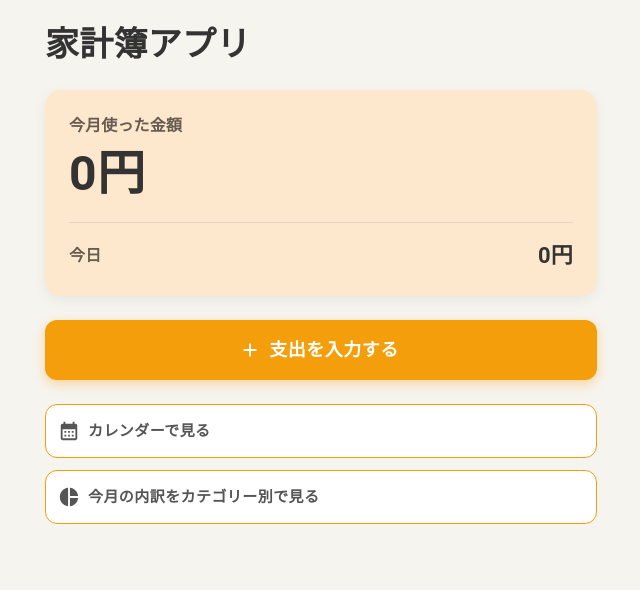
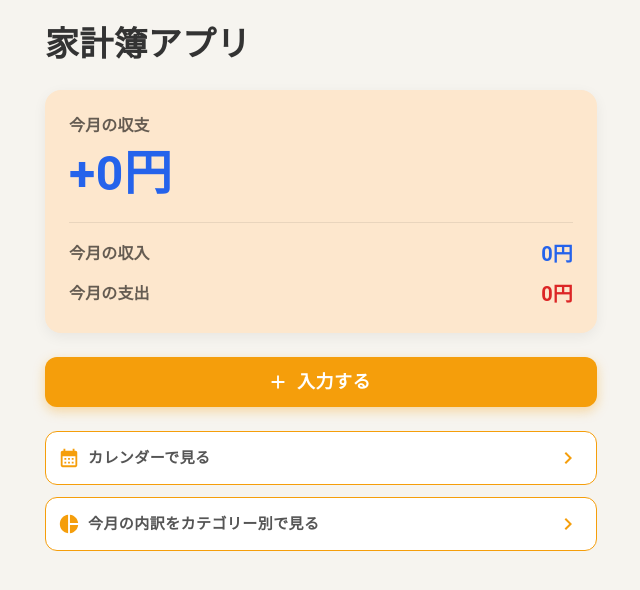
Before and after one commit to ryusei-yaku/kakeibo-app, a React (Vite) app: page / in a window 1280 px wide. Shown: the top 590 px of the page, without its empty margins (319-959 px from the left). Built offline with nearby package versions, Linux system fonts and the light colour scheme; no server answers; the database is empty.

Commit message:
ホーム画面の見た目を調整

```diff
--- a/src/features/home/HomePage.tsx
+++ b/src/features/home/HomePage.tsx
@@ -1,5 +1,6 @@
 import AddIcon from "@mui/icons-material/Add";
 import CalendarMonthIcon from "@mui/icons-material/CalendarMonth";
+import ChevronRightIcon from "@mui/icons-material/ChevronRight";
 import PieChartIcon from "@mui/icons-material/PieChart";
 import {
     Box,
@@ -10,8 +11,8 @@ import {
     Stack,
     Typography
 } from "@mui/material";
-import dayjs from "../../lib/dayjs"
 import { useNavigate } from "react-router-dom";
+import dayjs from "../../lib/dayjs";
 import type { Expense } from "../../types/expense";
 
 type HomePageProps = {
@@ -22,22 +23,39 @@ function formatYen(amount: number) {
     return `${amount.toLocaleString()}円`;
 }
 
+function formatBalance(amount: number) {
+    const sign = amount >= 0 ? "+" : "";
+    return `${sign}${amount.toLocaleString()}円`;
+}
+
 function HomePage({ expenses }: HomePageProps) {
     const navigate = useNavigate();
 
-    //今日の日付作成
-    const today = dayjs().format("YYYY-MM-DD");
     const currentMonth = dayjs().format("YYYY-MM");
 
-    const todayTotal = expenses
-        //今日の支出だけを取り出す
-        .filter((expense) => expense.date === today)
-        //取り出した支出の金額を合計する
+    // 今月の支出合計を計算する
+    const monthExpenseTotal = expenses
+        .filter(
+            (expense) =>
+                expense.date.startsWith(currentMonth) &&
+                expense.type === "expense"
+        )
         .reduce((sum, expense) => sum + expense.amount, 0);
 
-    const monthTotal = expenses
-        .filter((expense) => expense.date.startsWith(currentMonth))
+    // 今月の収入合計を計算する
+    const monthIncomeTotal = expenses
+        .filter(
+            (expense) =>
+                expense.date.startsWith(currentMonth) &&
+                expense.type === "income"
+        )
         .reduce((sum, expense) => sum + expense.amount, 0);
+
+    // 今月の収支を計算する
+    const monthBalance = monthIncomeTotal - monthExpenseTotal;
+
+    // 収支がプラスなら青、マイナスなら赤にする
+    const balanceColor = monthBalance >= 0 ? "#2563eb" : "#dc2626"
 
     return (
         <Box sx={{ minHeight: "100vh", backgroundColor: "#f6f4ef", py: 3 }}>
@@ -73,7 +91,7 @@ function HomePage({ expenses }: HomePageProps) {
                                     fontWeight: "bold",
                                 }}
                             >
-                            今月使った金額
+                                今月の収支
                             </Typography>
 
                             <Typography
@@ -81,18 +99,24 @@ function HomePage({ expenses }: HomePageProps) {
                                 sx={{
                                     mt: 1,
                                     fontWeight: "bold",
-                                color: "#333333",
+                                    color: balanceColor,
                                     letterSpacing: 0.5,
                                 }}
                             >
-                            {formatYen(monthTotal)}
+                                {formatBalance(monthBalance)}
                             </Typography>
 
-                        <Box
+                            <Stack
+                                spacing={1.2}
                                 sx={{
                                     mt: 2.5,
                                     pt: 2,
                                     borderTop: "1px solid rgba(0, 0, 0, 0.08)",
+                                }}
+                            >
+                                {/* 今月の収入 */}
+                                <Box
+                                    sx={{
                                         display: "flex",
                                         justifyContent: "space-between",
                                         alignItems: "center",
@@ -105,19 +129,50 @@ function HomePage({ expenses }: HomePageProps) {
                                             fontWeight: "bold",
                                         }}
                                     >
-                                今日
+                                        今月の収入
                                     </Typography>
 
                                     <Typography
                                         sx={{
-                                    fontSize: 22,
+                                            fontSize: 20,
                                             fontWeight: "bold",
-                                    color: "#333333",
+                                            color: "#2563eb",
                                         }}
                                     >
-                                {formatYen(todayTotal)}
+                                        {formatYen(monthIncomeTotal)}
                                     </Typography>
                                 </Box>
+
+                                {/* 今月の支出 */}
+                                <Box
+                                    sx={{
+                                        display: "flex",
+                                        justifyContent: "space-between",
+                                        alignItems: "center",
+                                        gap: 2,
+                                    }}
+                                >
+                                    <Typography
+                                        sx={{
+                                            color: "text.secondary",
+                                            fontWeight: "bold",
+                                        }}
+                                    >
+                                        今月の支出
+                                    </Typography>
+
+                                    <Typography
+                                        sx={{
+                                            fontSize: 20,
+                                            fontWeight: "bold",
+                                            color: "#dc2626",
+                                        }}
+                                    >
+                                        {formatYen(monthExpenseTotal)}
+                                    </Typography>
+                                </Box>
+
+                            </Stack>
                         </CardContent>
                     </Card>
 
@@ -129,7 +184,7 @@ function HomePage({ expenses }: HomePageProps) {
                         onClick={() => navigate("/expenses/new")}
                         startIcon={<AddIcon />}
                         sx={{
-                        py: 1.8,
+                            py: 1.2,
                             borderRadius: 3,
                             fontSize: 18,
                             fontWeight: "bold",
@@ -140,7 +195,7 @@ function HomePage({ expenses }: HomePageProps) {
                             },
                         }}
                     >
-                    支出を入力する
+                        入力する
                     </Button>
 
                     {/* メニュー */}
@@ -149,7 +204,7 @@ function HomePage({ expenses }: HomePageProps) {
                             variant="outlined"
                             size="large"
                             fullWidth
-                        startIcon={<CalendarMonthIcon />}
+                            startIcon={<CalendarMonthIcon sx={{ color: "#f59e0b" }} />}
                             onClick={() => navigate("/calendar")}
                             sx={{
                                 justifyContent: "flex-start",
@@ -160,20 +215,31 @@ function HomePage({ expenses }: HomePageProps) {
                                 backgroundColor: "#ffffff",
                                 color: "#555555",
                                 borderColor: "#f59e0b",
+                                textTransform: "none",
                                 "&:hover": {
                                     backgroundColor: "#fde7cd",
                                     borderColor: "#d97706",
                                 },
                             }}
                         >
-                        カレンダーで見る
+                            <Box
+                                sx={{
+                                    display: "flex",
+                                    alignItems: "center",
+                                    justifyContent: "space-between",
+                                    width: "100%",
+                                }}
+                            >
+                                <span>カレンダーで見る</span>
+                                <ChevronRightIcon sx={{ color: "#f59e0b" }} />
+                            </Box>
                         </Button>
 
                         <Button
                             variant="outlined"
                             size="large"
                             fullWidth
-                        startIcon={<PieChartIcon />}
+                            startIcon={<PieChartIcon sx={{ color: "#f59e0b" }} />}
                             onClick={() => navigate("/categories/monthly")}
                             sx={{
                                 justifyContent: "flex-start",
@@ -183,6 +249,7 @@ function HomePage({ expenses }: HomePageProps) {
                                 fontWeight: "bold",
                                 backgroundColor: "#ffffff",
                                 color: "#555555",
+                                textTransform: "none",
                                 borderColor: "#f59e0b",
                                 "&:hover": {
                                     backgroundColor: "#fde7cd",
@@ -190,7 +257,17 @@ function HomePage({ expenses }: HomePageProps) {
                                 },
                             }}
                         >
-                        今月の内訳をカテゴリー別で見る
+                            <Box
+                                sx={{
+                                    display: "flex",
+                                    alignItems: "center",
+                                    justifyContent: "space-between",
+                                    width: "100%",
+                                }}
+                            >
+                                <div>今月の内訳をカテゴリー別で見る</div>
+                                <ChevronRightIcon sx={{ color: "#f59e0b" }} />
+                            </Box>
                         </Button>
                     </Stack>
                 </Stack>
```
Lines whose indentation alone changed are shown as unchanged.
